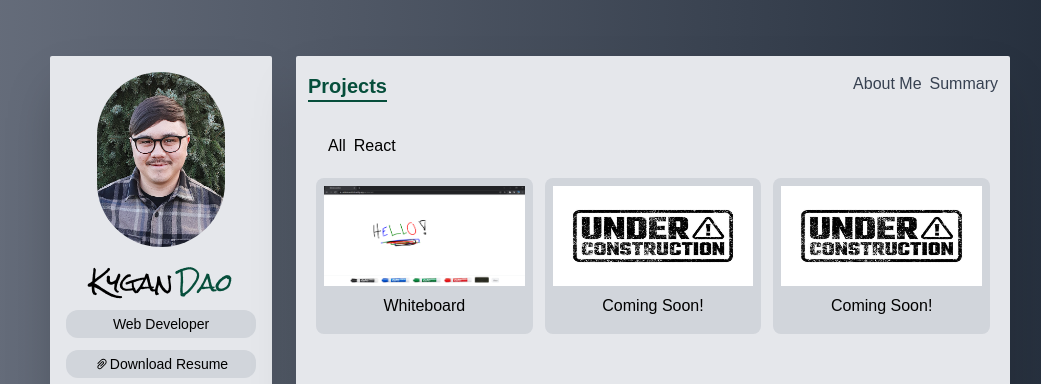
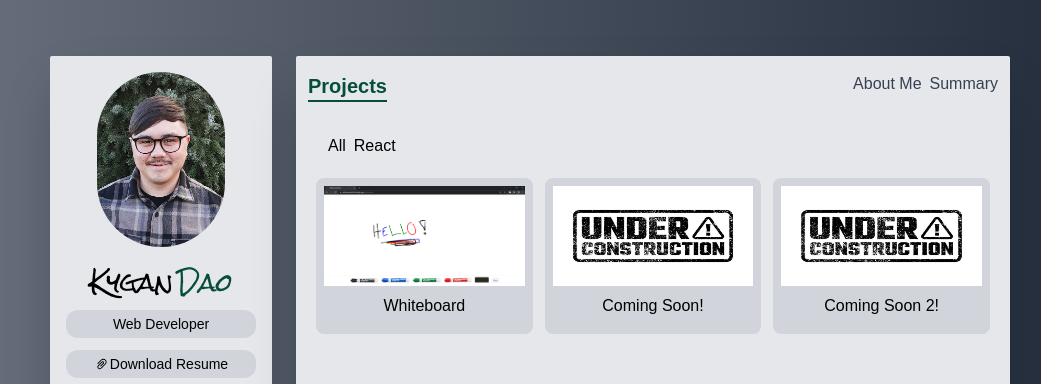
Before and after one commit to Kygandao/kportfoliod, a Next.js app: page /projects in a window 1280 px wide. Shown: the top 384 px of the page, without its empty margins (110-1151 px from the left). Built offline with nearby package versions, Linux system fonts and the light colour scheme.

Commit message:
completed animations for about me, summary, and project pages

```diff
--- /dev/null
+++ b/animation.ts
@@ -0,0 +1,21 @@
+export const animateFadeUp = {
+    initial: {
+        opacity: 0,
+        y: 100
+    },
+    animate: {
+        opacity: 1,
+        y: 0
+    },
+}
+
+export const animateDelayFadeUp = {
+    initial: {
+
+    },
+    animate: {
+        transition: {
+            staggerChildren: 0.1
+        }
+    },
+}
--- a/components/ProjectCard.tsx
+++ b/components/ProjectCard.tsx
@@ -4,6 +4,8 @@ import { GrGithub } from 'react-icons/gr';
 import { CgWebsite } from 'react-icons/cg';
 import { CgCloseO } from 'react-icons/cg';
 import Image from 'next/image'
+import { motion } from "framer-motion";
+import { animateDelayFadeUp, animateFadeUp } from "../animation";
 
 const ProjectCard:FunctionComponent<{
     project:IProjects
@@ -30,40 +32,44 @@ const ProjectCard:FunctionComponent<{
             showProjectDetails && (
 
         <div id='leftSide' className='absolute top-0 left-0 z-10 grid w-full h-auto p-2 text-black bg-gray-300 rounded-lg md:grid-cols-2 gap-x-6 dark:bg-gray-800 dark:text-white'>
-            <div>
-                <Image src={image_path} alt={name}  className='rounded-lg' width='300' height='150' layout='responsive'/>
+            <motion.div variants={animateDelayFadeUp} initial='initial' animate='animate'>
+
+                <motion.div variants={animateFadeUp}>
+                    <Image src={image_path} alt={name}  className='rounded-lg' width='300' height='150' layout='responsive'/>
+                </motion.div>
+
                 <div className='flex justify-center my-4 space-x-2'>
-                    <a href={github_url} target='_blank' rel='noreferrer noopener' className='flex items-center px-3 py-1 space-x-2 text-green-900 hover:text-green-600 dark:text-white dark:hover:text-green-600'>
+                    <motion.a variants={animateFadeUp} href={github_url} target='_blank' rel='noreferrer noopener' className='flex items-center px-3 py-1 space-x-2 text-green-900 hover:text-green-600 dark:text-white dark:hover:text-green-600'>
                         <GrGithub />
                         <span>
                             GitHub
                         </span>
-                    </a>
-                    <a href={deployed_url} target='_blank' rel='noreferrer noopener' className='flex items-center px-3 py-1 space-x-2 text-green-900 hover:text-green-600 dark:text-white dark:hover:text-green-600'>
+                    </motion.a>
+                    <motion.a variants={animateFadeUp} href={deployed_url} target='_blank' rel='noreferrer noopener' className='flex items-center px-3 py-1 space-x-2 text-green-900 hover:text-green-600 dark:text-white dark:hover:text-green-600'>
                         <CgWebsite />
                         <span>
                             Site
                         </span>
-                    </a>
+                    </motion.a>
                 </div>
-            </div>
+            </motion.div>
 
 
-        <div id='rightSide'>
-            <h3 className='mb-2 text-green-900 lg:text-2xl dark:text-white md:text-lg sm:text-lg'>{name}</h3>
-            <p className='mb-2 text-base'>{description}</p>
-            <div className='flex flex-wrap mt-5 space-x-2 text-sm'>
+        <motion.div id='rightSide' variants={animateDelayFadeUp} initial='initial' animate='animate'>
+            <motion.h3 variants={animateFadeUp} className='mb-2 text-green-900 lg:text-2xl dark:text-white md:text-lg sm:text-lg'>{name}</motion.h3>
+            <motion.p variants={animateFadeUp} className='mb-2 text-base'>{description}</motion.p>
+            <motion.div variants={animateFadeUp} className='flex flex-wrap mt-5 space-x-2 text-sm'>
                 {
                     tech_tags.map(tech =>
                     <span key={tech} className='px-2 py-1 my-1 bg-gray-200 rounded-xl dark:bg-gray-700'>
                         {tech_tags}
                     </span>)
                 }
-            </div>
+            </motion.div>
             <button>
                 <CgCloseO size={20} className='absolute text-green-900 top-2 right-2 hover:text-green-600' onClick={() => setShowProjectDetails(false)}/>
             </button>
-        </div>
+        </motion.div>
     </div>
     )}
 </div>
--- a/components/ProjectsNavbar.tsx
+++ b/components/ProjectsNavbar.tsx
@@ -19,7 +19,8 @@ const ProjectsNavbar:FunctionComponent<{handleProjectFilter:Function, active:str
       <div className='flex px-3 py-2 space-x-2 overscroll-x-auto'>
           <ProjectsNavbarItem value='All' {...props} />
           <ProjectsNavbarItem value='React' {...props} />
-          {/* ADD BACK ONCE FILTER IS NEEDED <ProjectsNavbarItem value='Node' {...props} />
+          {/* ADD BACK ONCE FILTER IS NEEDED
+          <ProjectsNavbarItem value='Node' {...props} />
           <ProjectsNavbarItem value='Express' {...props} />
           <ProjectsNavbarItem value='Java' {...props} />
           <ProjectsNavbarItem value='Spring' {...props} />
--- a/data.ts
+++ b/data.ts
@@ -54,7 +54,7 @@ export const languages:ISkills[] = [
     },
     {
         name: 'React',
-        level: '70%',
+        level: '60%',
         Icon: FaReact,
     },
     {
@@ -77,7 +77,7 @@ export const languages:ISkills[] = [
 export const tools:ISkills[] = [
     {
         name: 'Illustrator',
-        level: '95%',
+        level: '80%',
         Icon: DiIllustrator,
     },
     {
@@ -112,7 +112,7 @@ export const projects:IProjects[] = [
         tech_tags: []
     },
     {
-        name: 'Coming Soon!',
+        name: 'Coming Soon 2!',
         description: 'This project is currently in development. Please check back later for more details!',
         image_path: '/images/construction.jpg',
         deployed_url: '',
--- a/pages/index.tsx
+++ b/pages/index.tsx
@@ -1,6 +1,8 @@
 import { GetServerSidePropsContext, GetStaticPathsContext, GetStaticPropsContext } from 'next'
 import OfferCard from '../components/OfferCard'
 import { services } from '../data'
+import { motion } from 'framer-motion'
+import { animateDelayFadeUp, animateFadeUp } from '../animation'
 
 const index = () => {
 
@@ -11,15 +13,22 @@ const index = () => {
       </h5>
       <div className='p-4 mt-5 bg-gray-300 dark:bg-gray-800' style={{marginLeft:'-1rem', marginRight:'-1rem'}}>
         <h6 className='my-3 text-lg font-semibold text-green-900 font-rock dark:text-white'>What I Offer</h6>
-        <div className='grid gap-4 lg:grid-cols-2'>
+
+        <motion.div
+        variants={animateDelayFadeUp}
+        initial='initial'
+        animate='animate'
+        className='grid gap-4 lg:grid-cols-2'>
           {
             services.map(service => (
-              <div className='bg-gray-200 rounded-md lg:col-span-1 dark:bg-gray-900' key={service.title}>
+              <motion.div
+              variants={animateFadeUp}
+              className='bg-gray-200 rounded-md lg:col-span-1 dark:bg-gray-900' key={service.title}>
                 <OfferCard service={service}/>
-              </div>
+              </motion.div>
             ))
           }
-        </div>
+        </motion.div>
       </div>
     </div>
   )
--- a/pages/projects.tsx
+++ b/pages/projects.tsx
@@ -1,4 +1,6 @@
+import { motion } from "framer-motion"
 import { useState } from "react"
+import { animateDelayFadeUp, animateFadeUp } from "../animation"
 import ProjectCard from "../components/ProjectCard"
 import ProjectsNavbar from "../components/ProjectsNavbar"
 import { projects } from "../data"
@@ -22,15 +24,23 @@ const Projects = () => {
     return (
         <div className='p-4 px-5 py-2 overflow-y-scroll text-xl' style={{height:'65vh' }}>
             <ProjectsNavbar handleProjectFilter={handleProjectFilter} active={active} />
-            <div className='relative grid grid-cols-12 gap-3 my-3'>
+
+            <motion.div
+            variants={animateDelayFadeUp}
+            initial='initial'
+            animate='animate'
+            className='relative grid grid-cols-12 gap-3 my-3'>
                 {
                 projects.map(project => (
-                    <div className='col-span-12 p-2 bg-gray-300 rounded-lg dark:bg-gray-800 lg:col-span-4 sm:col-span-6'>
-                        <ProjectCard project={project} key={project.name}/>
-                    </div>
+                    <motion.div
+                    variants={animateFadeUp}
+                    key={project.name}
+                    className='col-span-12 p-2 bg-gray-300 rounded-lg dark:bg-gray-800 lg:col-span-4 sm:col-span-6'>
+                        <ProjectCard project={project} />
+                    </motion.div>
                 ))
                 }
-            </div>
+            </motion.div>
         </div>
     )
 }
--- a/pages/summary.tsx
+++ b/pages/summary.tsx
@@ -1,25 +1,17 @@
 import Bar from "../components/Bar"
 import { languages, tools } from "../data"
-import { motion } from 'framer-motion'
+import { animate, motion } from 'framer-motion'
+import { animateFadeUp } from "../animation"
 
 const summary = () => {
 
-    const animationVariants = {
-        initial: {
-            opacity: 0,
-            y: 100
-        },
-        animate: {
-            opacity: 1,
-            y: 0
-        },
-    }
+
 
     return (
         <div className='px-6 py-2 '>
             <div className='grid gap-5 px-4 pt-1 bg-gray-300 md:grid-cols-2 dark:bg-gray-900' style={{marginLeft:'-1rem', marginRight:'-1rem'}}>
                 <motion.div
-                variants={animationVariants}
+                variants={animateFadeUp}
                 initial='initial'
                 animate='animate'
                 id='education'>
@@ -40,7 +32,7 @@ const summary = () => {
                     </div>
                 </motion.div>
                 <motion.div
-                variants={animationVariants}
+                variants={animateFadeUp}
                 initial='initial'
                 animate='animate'
                 id='experience'>
--- a/type.ts
+++ b/type.ts
@@ -22,5 +22,5 @@ export interface IProjects{
     tech_tags: string[],
 }
 
-export type Category = 'React';
+export type Category = 'React' ;
 // add once filter is completed | 'Node' | 'Express' | 'Java' | 'Spring' | 'Firebase' | 'MongoDB'
```
